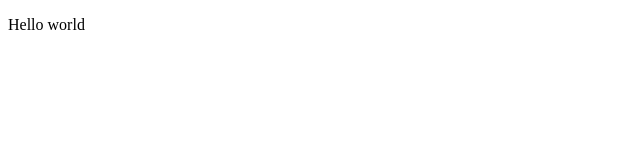
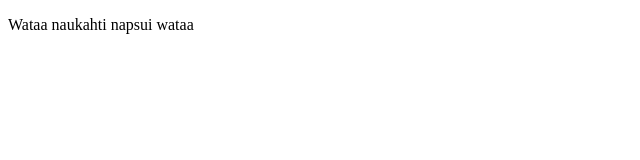
Before and after one commit to Serveriii/React-native, a plain HTML site: page jotain.html in a window 1280 px wide. Shown: the whole page, without its empty margins (0-640 px from the left). Drawn offline with Linux system fonts and the light colour scheme.

Commit message:
Otsikon pushaus

```diff
--- a/jotain.html
+++ b/jotain.html
@@ -7,6 +7,7 @@
     <title>Document</title>
 </head>
 <body>
-    <p>Hello world<p>
+    <p>Wataa naukahti napsui wataa<p>
+
 </body>
 </html>
```
